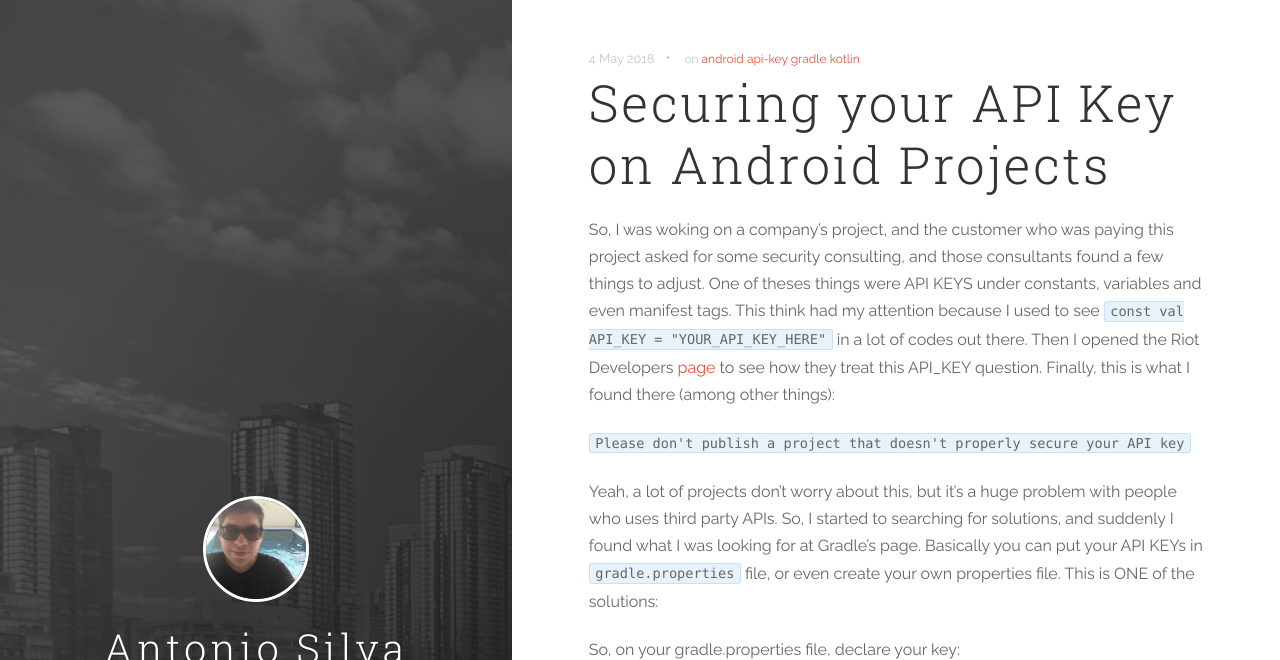
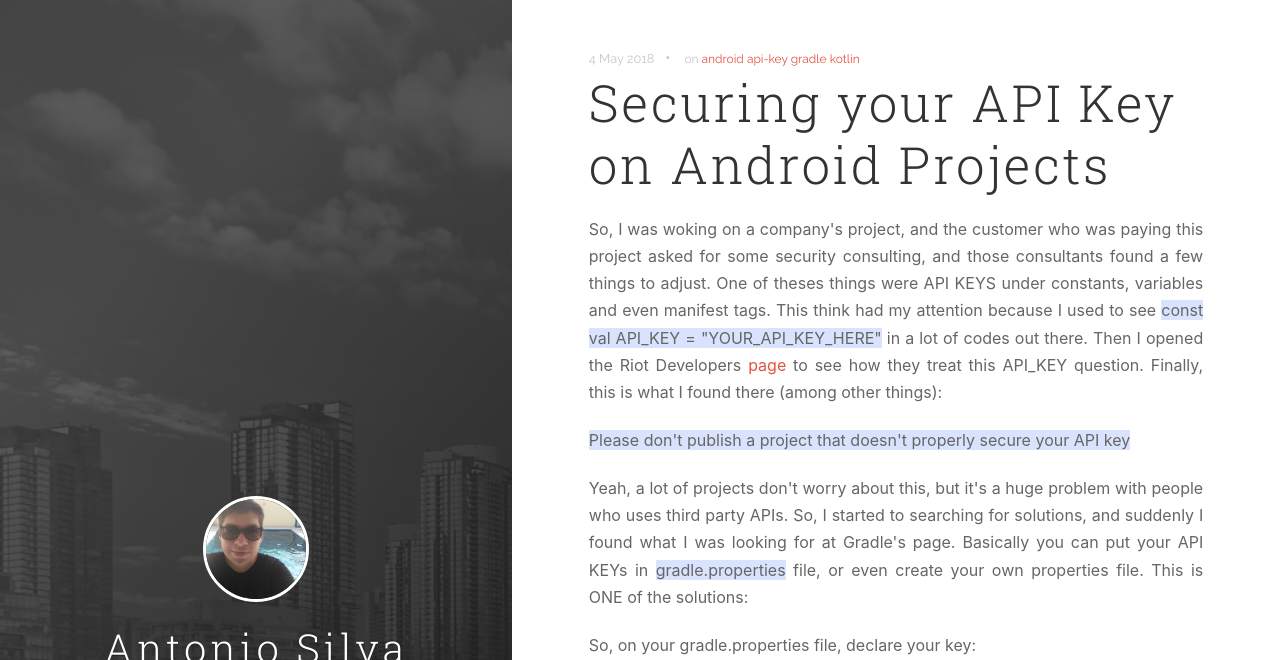
Before and after one commit to antoniosj/antoniosj.github.io, a Jekyll site: the page built from _posts/2018-05-04-secure-api-key.markdown, in a window 1280 px wide and 1400 px high, cut to the strip 0-660 px from the top of the window. Built offline with Jekyll 4.4.1, drawn with Linux system fonts in a browser that asks for light colours; some of the changed text lies outside the part shown.

Commit message:
Update 2018-05-04-secure-api-key.markdown

```diff
--- a/_posts/2018-05-04-secure-api-key.markdown
+++ b/_posts/2018-05-04-secure-api-key.markdown
@@ -5,21 +5,22 @@ categories: [android, kotlin]
 tags: [android, api-key, gradle, kotlin]
 ---
 
-So, I was woking on a company's project, and the customer who was paying this project asked for some security consulting, and those consultants found a few things to adjust. One of theses things were API KEYS under constants, variables and even manifest tags. This think had my attention because I used to see `const val API_KEY = "YOUR_API_KEY_HERE"` in a lot of codes out there. Then I opened the Riot Developers [page](https://developer.riotgames.com) to see how they treat this API_KEY question. Finally, this is what I found there (among other things):
 
-`Please don't publish a project that doesn't properly secure your API key`
+<p style="text-align: justify; font-family: -apple-system, BlinkMacSystemFont, sans-serif;">So, I was woking on a company's project, and the customer who was paying this project asked for some security consulting, and those consultants found a few things to adjust. One of theses things were API KEYS under constants, variables and even manifest tags. This think had my attention because I used to see <span style="background-color: #DAE3FD">const val API_KEY = "YOUR_API_KEY_HERE"</span> in a lot of codes out there. Then I opened the Riot Developers <a href="https://developer.riotgames.com">page</a> to see how they treat this API_KEY question. Finally, this is what I found there (among other things):</p>
 
-Yeah, a lot of projects don't worry about this, but it's a huge problem with people who uses third party APIs. So, I started to searching for solutions, and suddenly I found what I was looking for at Gradle's page. Basically you can put your API KEYs in `gradle.properties` file, or even create your own properties file. This is ONE of the solutions:
+<p style="text-align: justify; font-family: -apple-system, BlinkMacSystemFont, sans-serif;"><span style="background-color: #DAE3FD">Please don't publish a project that doesn't properly secure your API key</span></p>
 
-So, on your gradle.properties file, declare your key:
+<p style="text-align: justify; font-family: -apple-system, BlinkMacSystemFont, sans-serif;">Yeah, a lot of projects don't worry about this, but it's a huge problem with people who uses third party APIs. So, I started to searching for solutions, and suddenly I found what I was looking for at Gradle's page. Basically you can put your API KEYs in <span style="background-color: #DAE3FD">gradle.properties</span> file, or even create your own properties file. This is ONE of the solutions:</p>
+
+<p style="text-align: justify; font-family: -apple-system, BlinkMacSystemFont, sans-serif;">So, on your gradle.properties file, declare your key:</p>
 
 <img src="https://github.com/antoniosj/blog-examples/blob/master/Photos%20from%20blog/1_gradleproperties.png?raw=true"/>
 
-After that, go to your `build.gradle (app)` and define a variable for your key:
+<p style="text-align: justify; font-family: -apple-system, BlinkMacSystemFont, sans-serif;">After that, go to your <span style="background-color: #DAE3FD">build.gradle (app)</span> and define a variable for your key:</p>
 
 <img src="https://github.com/antoniosj/blog-examples/blob/master/Photos%20from%20blog/2_gradle.png?raw=true"/>
 
-And that's it. Now you can put your variable in your manifest file:
+<p style="text-align: justify; font-family: -apple-system, BlinkMacSystemFont, sans-serif;">And that's it. Now you can put your variable in your manifest file:</p>
 
 {% highlight swift %}
 
@@ -29,7 +30,7 @@ And that's it. Now you can put your variable in your manifest file:
 
 {% endhighlight %}
 
-Or in your kotlin file:
+<p style="text-align: justify; font-family: -apple-system, BlinkMacSystemFont, sans-serif;">Or in your kotlin file:</p>
 
 {% highlight swift %}
 val retrofit = Retrofit.Builder()
@@ -42,4 +43,4 @@ val retrofit = Retrofit.Builder()
                 .build()
 {% endhighlight %}
 
-Basically is that. I changed all the API KEYs that I found on project's code and apparently solved my problem.
+<p style="text-align: justify; font-family: -apple-system, BlinkMacSystemFont, sans-serif;">Basically is that. I changed all the API KEYs that I found on project's code and apparently solved my problem.</p>
```
